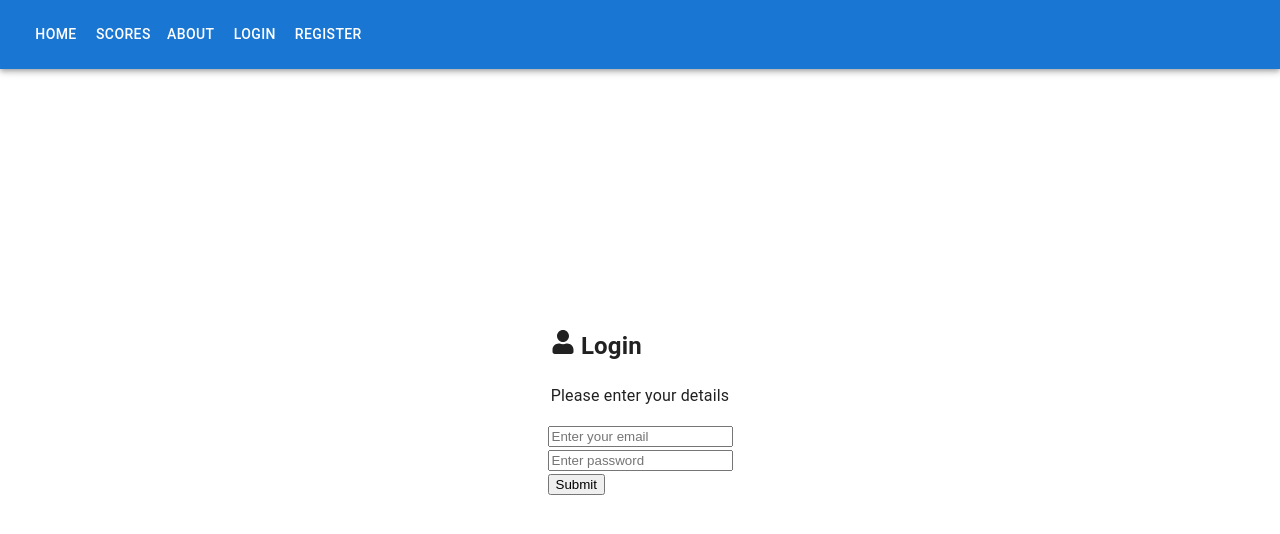
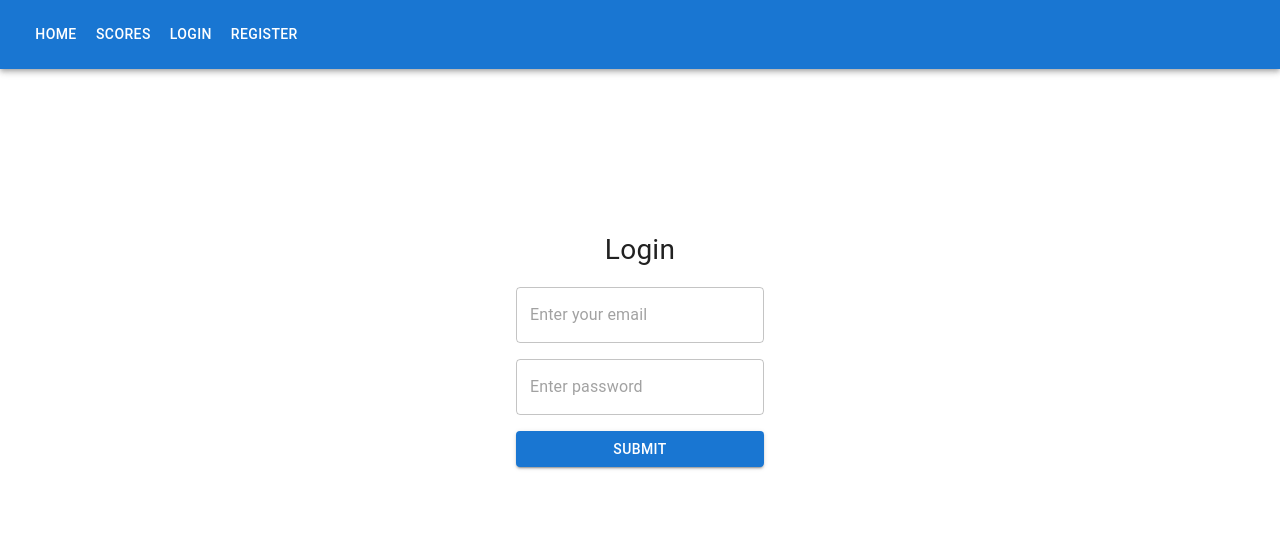
Before and after one commit to AlphaAnimal/project-cardiff-frontend, a React (Create React App) app: page /login in a window 1280 px wide. Shown: the top 534 px of the page. Built offline with nearby package versions, Linux system fonts and the light colour scheme.

Commit message:
added tables but need data. fixed some input fields. unlogged users can do test

```diff
--- a/src/App.tsx
+++ b/src/App.tsx
@@ -13,7 +13,7 @@ const App: React.FC<{}> = () => {
           <Route path="/scores" element={<Main view={'scores'} />} />
           <Route path="/profile" element={<Main view={'profile'} />} />
           <Route path="/settings" element={<Main view={'settings'} />} />
-          <Route path="/about" element={<Main view={'about'} />} />
+          <Route path="/keyboards" element={<Main view={'keyboards'} />} />
           <Route path="/login" element={<Main view={'login'} />} />
           <Route path="/register" element={<Main view={'register'} />} />
           <Route path="/logout" element={<Main view={'login'}/>} />
--- a/src/components/AppHeader.tsx
+++ b/src/components/AppHeader.tsx
@@ -10,7 +10,7 @@ const AppHeader: React.FC<{}> = () => {
 
   const user = localStorage.getItem('user') || '';
 
-  const routes = user !== '' ? ['Home', 'Scores', 'About', 'Profile'] : ['Home', 'Scores', 'About', 'Login', 'Register'];
+  const routes = user !== '' ? ['Home', 'Scores', 'Keyboards', 'Profile'] : ['Home', 'Scores', 'Login', 'Register'];
 
   return (
     <AppBar position="static" >
--- a/src/components/Login.tsx
+++ b/src/components/Login.tsx
@@ -1,3 +1,4 @@
+import { Stack, Typography, Button, TextField } from '@mui/material';
 import { useState } from 'react';
 import { FaUser } from 'react-icons/fa';
 import { useNavigate } from 'react-router-dom';
@@ -39,43 +40,31 @@ const Login = () => {
 
   return (
     <>
-      <section className='heading'>
-        <h1>
-          <FaUser /> Login
-        </h1>
-        <p>Please enter your details</p>
-      </section>
+      <Stack className='heading' textAlign='center' mb={2}>
+        <Typography fontSize={'28px'} >Login</Typography>
+      </Stack>
 
-      <section className='form'>
-          <div className='form-group'>
-            <input
+      <Stack direction="column" spacing={2}>
+            <TextField
               type='email'
-              className='form-control'
-              id='email'
               name='email'
               value={email}
               placeholder='Enter your email'
               onChange={onChange}
             />
-          </div>
-          <div className='form-group'>
-            <input
+            <TextField
               type='password'
-              className='form-control'
-              id='password'
               name='password'
               value={password}
               placeholder='Enter password'
               onChange={onChange}
             />
-          </div>
-          <div className='form-group'>
-            <button onClick={(e) => onSubmit(e)} className='btn btn-block'>
+
+            <Button onClick={(e) => onSubmit(e)} variant='contained'>
               Submit
-            </button>
-          </div>
+            </Button>
 
-      </section>
+      </Stack>
     </>
   )
 }
--- a/src/components/Profile.tsx
+++ b/src/components/Profile.tsx
@@ -1,15 +1,17 @@
-import { Stack, Button } from '@mui/material';
+import { Stack, Button, Typography } from '@mui/material';
 import { useNavigate } from 'react-router-dom';
 import { logout } from '../services/userServices';
 
 
 const Profile = () => {
 
-    // Logged in as +name
-    // Account creation date
-    // Number of games (per type)
+    // Preferred keyboard type
+    // Preferred theme
+    // Personal scores
 
-  const user = localStorage.getItem('user');
+  const user = JSON.parse(localStorage.getItem('user') || '');
+
+  console.log('user: ', user)
 
   const navigate = useNavigate();
 
@@ -19,8 +21,12 @@ const Profile = () => {
   }
 
   return (
-    <Stack>
-      <Button onClick={(e)=>onLogout()} variant="contained" >Logout</Button>
+    <Stack direction={'column'} spacing={2}>
+      <Typography variant={'h6'}>Logged in as: {user.name}</Typography>
+      <Typography variant={'h6'}>Email: {user.email}</Typography>
+      <Stack>
+      <Button style={{width: '120px'}} onClick={(e)=>onLogout()} variant="contained" >Logout</Button>
+      </Stack>
     </Stack>
   )
 }
--- a/src/components/Scores.tsx
+++ /dev/null
@@ -1,37 +0,0 @@
-import { Stack, Button } from '@mui/material';
-import { useEffect, useState } from 'react';
-import { getPersonalScores } from '../services/scoreServices';
-
-
-const Scores = () => {
-
-  const user = JSON.parse(localStorage.getItem('user') || '');
-
-  const [scores, setScores] = useState()
-
-  useEffect(() => {
-    try {
-      const res = getPersonalScores(user.token);
-      res.then((result) => {
-        setScores(result)
-      })
-    }
-    catch (error){
-      console.log(error)
-    }
-  },[]);
-
-  useEffect(() => {
-    console.log('scores: ', scores)
-  },[scores]);
-
-
-
-  return (
-    <Stack>
-
-    </Stack>
-  )
-}
-
-export default Scores
--- /dev/null
+++ b/src/components/Scores/Scores.tsx
@@ -0,0 +1,52 @@
+import { Stack, Button, Divider, Typography } from '@mui/material';
+import { useEffect, useState } from 'react';
+import { useNavigate } from 'react-router-dom';
+import { getScores } from '../../services/scoreServices';
+import BasicTable from './Table';
+
+
+const Scores = () => {
+
+  const [scores, setScores] = useState()
+
+  useEffect(() => {
+    try {
+      const res = getScores();
+      res.then((result) => {
+        setScores(result)
+      })
+    }
+    catch (error){
+      console.log(error)
+    }
+  },[]);
+
+  useEffect(() => {
+    console.log('scores: ', scores)
+  },[scores]);
+
+  const navigate = useNavigate();
+
+  return (
+    <Stack textAlign={'center'} direction="column" spacing={3}>
+      <Typography variant={'h3'}>Global Scores</Typography>
+      <Typography variant={'h6'}>For personal scores check <span style={{cursor: 'pointer'}} onClick={()=>navigate('/profile')}>Profile</span></Typography>
+      <Stack
+        direction="row"
+        divider={<Divider orientation="vertical" flexItem />}
+        spacing={2}
+      >
+        <Stack direction="column" textAlign={'center'} spacing={2}>
+          <Typography variant={'h5'}>Light Theme</Typography>
+          <BasicTable data={''}></BasicTable>
+        </Stack>
+        <Stack direction="column" textAlign={'center'} spacing={2}>
+          <Typography variant={'h5'}>Dark Theme</Typography>
+          <BasicTable data={''}></BasicTable>
+        </Stack>
+      </Stack>
+    </Stack>
+  )
+}
+
+export default Scores
--- /dev/null
+++ b/src/components/Scores/Table.tsx
@@ -0,0 +1,63 @@
+import * as React from 'react';
+import Table from '@mui/material/Table';
+import TableBody from '@mui/material/TableBody';
+import TableCell from '@mui/material/TableCell';
+import TableContainer from '@mui/material/TableContainer';
+import TableHead from '@mui/material/TableHead';
+import TableRow from '@mui/material/TableRow';
+import Paper from '@mui/material/Paper';
+
+
+
+const BasicTable: React.FC<{data: any}> = (props) => {
+
+    const {data} = props
+
+    const createData = (name: string, calories: number, fat: number, carbs: number, protein: number) => {
+        return { name, calories, fat, carbs, protein };
+    }
+
+    const rows = [
+        createData('Frozen yoghurt', 159, 6.0, 24, 4.0),
+        createData('Ice cream sandwich', 237, 9.0, 37, 4.3),
+        createData('Eclair', 262, 16.0, 24, 6.0),
+        createData('Cupcake', 305, 3.7, 67, 4.3),
+        createData('Gingerbread', 356, 16.0, 49, 3.9),
+    ];
+  return (
+    <TableContainer component={Paper}>
+      <Table sx={{ minWidth: 650 }} aria-label="simple table">
+        <TableHead>
+          <TableRow>
+            <TableCell>Dessert (100g serving)</TableCell>
+            <TableCell align="right">Calories</TableCell>
+            <TableCell align="right">Fat&nbsp;(g)</TableCell>
+            <TableCell align="right">Carbs&nbsp;(g)</TableCell>
+            <TableCell align="right">Protein&nbsp;(g)</TableCell>
+          </TableRow>
+        </TableHead>
+        <TableBody>
+          {rows.map((row) => {
+              console.log('row: ', row)
+            return (
+            <TableRow
+              key={row.name}
+              sx={{ '&:last-child td, &:last-child th': { border: 0 } }}
+            >
+              <TableCell component="th" scope="row">
+                {row.name}
+              </TableCell>
+              <TableCell align="right">{row.calories}</TableCell>
+              <TableCell align="right">{row.fat}</TableCell>
+              <TableCell align="right">{row.carbs}</TableCell>
+              <TableCell align="right">{row.protein}</TableCell>
+            </TableRow>
+            )
+            })}
+        </TableBody>
+      </Table>
+    </TableContainer>
+  );
+}
+
+export default BasicTable;
--- a/src/components/Test.tsx
+++ b/src/components/Test.tsx
@@ -15,9 +15,10 @@ const Test: React.FC<{theme: number, setTheme: any}> = (props) => {
     localStorage.setItem('theme', themeToSave)
   },[theme]);
 
-  const user = JSON.parse(localStorage.getItem('user') || '');
-  const userId = user._id;
-  const userToken = user.token;
+  const loggedUser = localStorage.getItem('user');
+  const user = loggedUser ? JSON.parse(loggedUser) : '';
+  const userId = user._id || '';
+
 
   //Fisher-Yates algorithm
   const shuffleArray = (array: string[]) => {
@@ -97,7 +98,7 @@ const Test: React.FC<{theme: number, setTheme: any}> = (props) => {
     const themeData = theme == 0 ? false : true
     try {
       const data = {user: userId, type: keyboardType, score: score, theme: themeData}
-      const res = createScore(data, userToken);
+      const res = createScore(data);
       res.then((result) => {
         const words = result.map((word: any) => word.text);
         const shuffledWords = shuffleArray(words)
--- a/src/routes/Main.tsx
+++ b/src/routes/Main.tsx
@@ -4,10 +4,8 @@ import AppHeader from '../components/AppHeader';
 import Login from '../components/Login';
 import Profile from '../components/Profile';
 import Register from '../components/Register';
-import Scores from '../components/Scores';
+import Scores from '../components/Scores/Scores';
 import Test from '../components/Test';
-
-
 
 
 const Main: React.FC<{view: string}> = (props) => {
@@ -37,7 +35,7 @@ const Main: React.FC<{view: string}> = (props) => {
       <CssBaseline />
       <AppHeader/>
 
-      <Stack alignItems={'center'} sx={{ mt: 30 }} >
+      <Stack alignItems={'center'} sx={{ mt: 20 }} >
 
         {props.view == '' &&
             <Test theme={theme} setTheme={setTheme} ></Test>
@@ -55,8 +53,8 @@ const Main: React.FC<{view: string}> = (props) => {
             <h1>SETTINGS</h1>
         }
 
-        {props.view == 'about' &&
-            <h1>ABOUT</h1>
+        {props.view == 'keyboards' &&
+            <h1>Keyboards</h1>
         }
 
         {props.view == 'login' && user == '' &&
--- a/src/services/scoreServices.tsx
+++ b/src/services/scoreServices.tsx
@@ -1,25 +1,25 @@
 import axios from 'axios';
 
 
-export const createScore = async (scoreData: any, token: any) => {
-    const config = {
-        headers: {
-          Authorization: `Bearer ${token}`,
-        },
-      }
-    const response = await axios.post('http://localhost:5000/api/scores/', scoreData, config)
+export const createScore = async (scoreData: any) => {
+    // const config = {
+    //     headers: {
+    //       Authorization: `Bearer ${token}`,
+    //     },
+    //   }
+    const response = await axios.post('http://localhost:5000/api/scores/', scoreData)
 
     return response.data
 }
 
-export const getPersonalScores = async (token: any) => {
-    const config = {
-        headers: {
-          Authorization: `Bearer ${token}`,
-        },
-      }
+export const getScores = async () => {
+    // const config = {
+    //     headers: {
+    //       Authorization: `Bearer ${token}`,
+    //     },
+    //   }
 
-    const response = await axios.get('http://localhost:5000/api/scores/', config)
+    const response = await axios.get('http://localhost:5000/api/scores/')
 
     return response.data
 }
```
